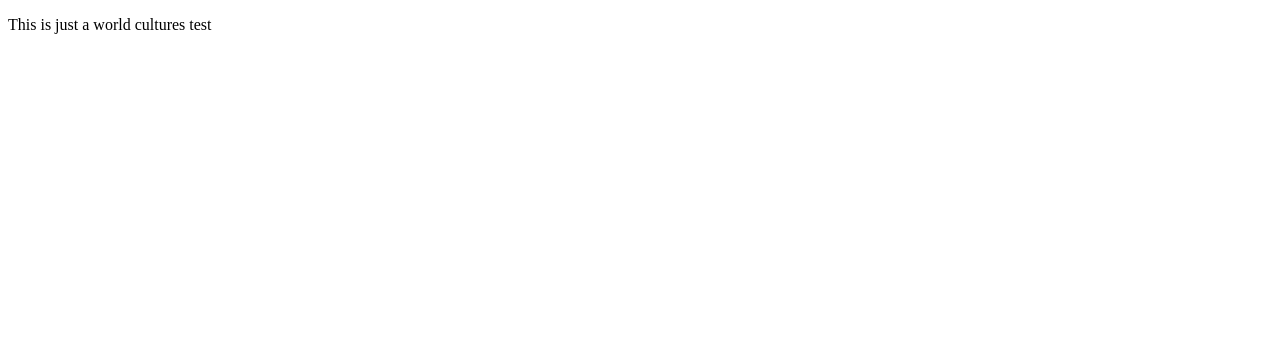
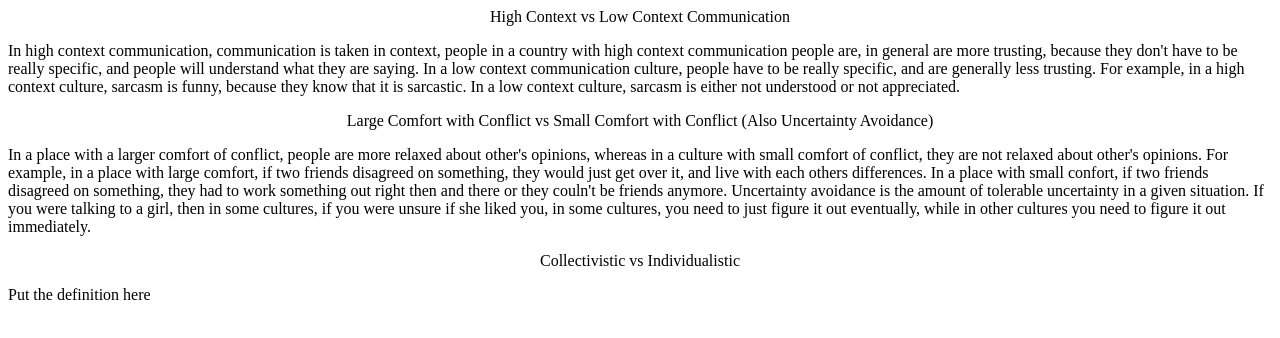
Before and after one commit to WC-Test/WC-Test.github.io, a plain HTML site: page index.html in a window 1280 px wide. Drawn offline with Linux system fonts and the light colour scheme.

Commit message:
yup yup
yup

```diff
--- a/index.html
+++ b/index.html
@@ -1,6 +1,11 @@
 <!DOCTYPE html>
 <html>
 <body>
-<p> This is just a world cultures test </p>
+<center> High Context vs Low Context Communication </center>
+<p> In high context communication, communication is taken in context, people in a country with high context communication people are, in general are more trusting, because they don't have to be really specific, and people will understand what they are saying. In a low context communication culture, people have to be really specific, and are generally less trusting. For example, in a high context culture, sarcasm is funny, because they know that it is sarcastic. In a low context culture, sarcasm is either not understood or not appreciated. </p>
+<center> Large Comfort with Conflict vs Small Comfort with Conflict (Also Uncertainty Avoidance) </center>
+<p> In a place with a larger comfort of conflict, people are more relaxed about other's opinions, whereas in a culture with small comfort of conflict, they are not relaxed about other's opinions. For example, in a place with large comfort, if two friends disagreed on something, they would just get over it, and live with each others differences. In a place with small confort, if two friends disagreed on something, they had to work something out right then and there or they couln't be friends anymore. Uncertainty avoidance is the amount of tolerable uncertainty in a given situation. If you were talking to a girl, then in some cultures, if you were unsure if she liked you, in some cultures, you need to just figure it out eventually, while in other cultures you need to figure it out immediately. </p>
+<center> Collectivistic vs Individualistic </center>
+<p> Put the definition here </p>
 </body>
 </html>
```
